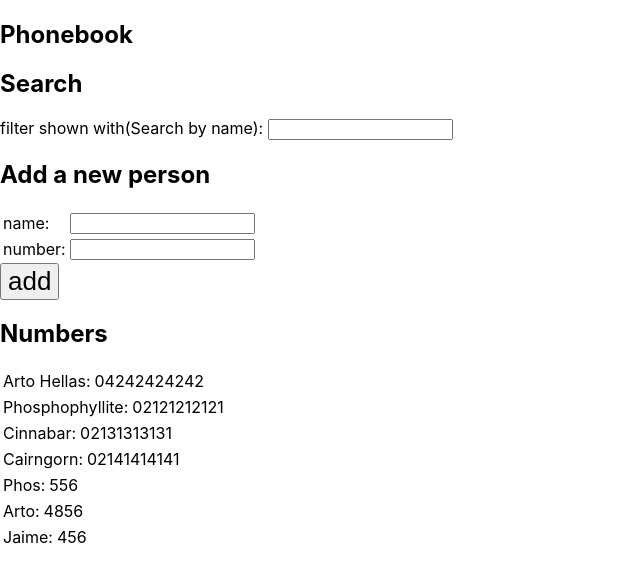
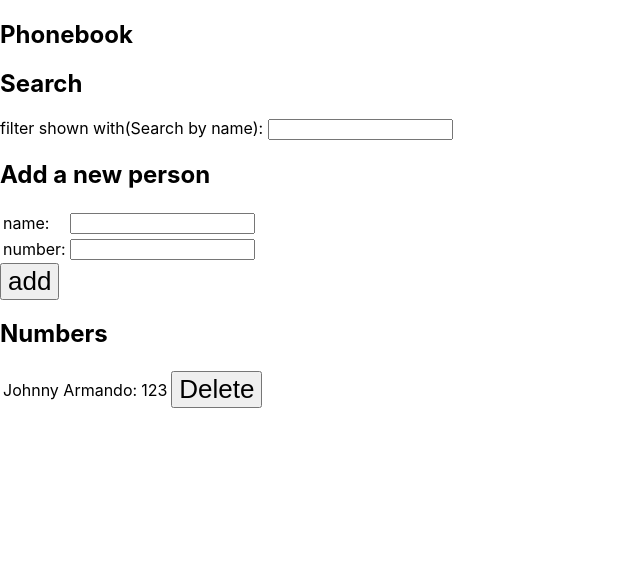
Before and after one commit to HrHrM/Fullstack-Open-2021, a React (Vite) app in the folder FullStack-Open-2021-Course/: page / in a window 1280 px wide. Shown: the top 582 px of the page, without its empty margins (0-640 px from the left). Built offline with nearby package versions, Linux system fonts and the light colour scheme; data requests are answered from the project's data file.

Commit message:
finished 2.17

```diff
--- a/FullStack-Open-2021-Course/db.json
+++ b/FullStack-Open-2021-Course/db.json
@@ -1,39 +1,9 @@
 {
   "persons": [
     {
-      "id": 1,
-      "name": "Arto Hellas",
-      "number": "04242424242"
-    },
-    {
-      "id": 2,
-      "name": "Phosphophyllite",
-      "number": "02121212121"
-    },
-    {
-      "id": 3,
-      "name": "Cinnabar",
-      "number": "02131313131"
-    },
-    {
-      "id": 4,
-      "name": "Cairngorn",
-      "number": "02141414141"
-    },
-    {
-      "id": 5,
-      "name": "Phos",
-      "number": "556"
-    },
-    {
-      "id": 6,
-      "name": "Arto",
-      "number": "4856"
-    },
-    {
-      "name": "Jaime",
-      "number": "456",
-      "id": 7
+      "name": "Johnny Armando",
+      "number": "123",
+      "id": 1
     }
   ],
   "notes": [
--- a/FullStack-Open-2021-Course/src/App.jsx
+++ b/FullStack-Open-2021-Course/src/App.jsx
@@ -8,7 +8,7 @@ import Filter              from './Components/Filter'
 import PersonForm          from './Components/PersonForm'
 import Numbers             from './Components/Numbers'
 import axios               from 'axios'
-import noteService         from './Services/notes'
+import Service         from './Services/notes'
 
 
 const App = () => {
@@ -19,7 +19,7 @@ const App = () => {
   const [ searchName, setSearchName ] = useState('')
 
   useEffect(() =>{
-    noteService.getAll().then(initialPersons => setPersons(initialPersons))
+    Service.getAll().then(initialPersons => setPersons(initialPersons))
   }, [])
   console.log('render', persons.length, 'persons')
 
@@ -48,7 +48,7 @@ const App = () => {
     const igual = repeat(newPerson.name, newPerson.number)
 
       if(!igual) {
-        noteService.create(newPerson).then(returnedPerson => {
+        Service.create(newPerson).then(returnedPerson => {
           setPersons(persons.concat(returnedPerson))
           console.log(newPerson)
         })
@@ -79,7 +79,7 @@ const App = () => {
       </div>
       <Title text = {'Numbers'} />
       <div>
-        <Numbers persons={persons} setPersons = {setPersons} />
+        <Numbers persons={persons} setPersons = {setPersons}/>
       </div>
     </div>
   )
--- a/FullStack-Open-2021-Course/src/Components/Numbers.jsx
+++ b/FullStack-Open-2021-Course/src/Components/Numbers.jsx
@@ -2,8 +2,8 @@ import React  from "react";
 import Person from "./Person";
 
 
-const Numbers = ({ persons, setPersons }) => {
-    const personsMap = persons.map(e => <Person persons = {e} key = {e.id} />)
+const Numbers = ({ persons, setPersons}) => {
+    const personsMap = persons.map(e => <Person persons = {e} key = {e.id} setPersons = {setPersons}/>)
 
     return(
       <>
--- a/FullStack-Open-2021-Course/src/Components/Person.jsx
+++ b/FullStack-Open-2021-Course/src/Components/Person.jsx
@@ -1,6 +1,16 @@
 import React from "react";
+import Service from '../Services/notes'
 
-const Person = ({persons}) => {
+const Person = ({persons, setPersons}) => {
+
+  const handleDel = () => {
+    const message = `Delete ${persons.name}`
+    console.log('Delete Clicked')
+    if(window.confirm(message)){
+      Service.erase(persons.id)
+      Service.getAll().then(data => setPersons(data))
+    }
+  }
 
   return(
     <>
@@ -9,6 +19,7 @@ const Person = ({persons}) => {
           <tr>
             <td> {persons.name}: </td>
             <td> {persons.number} </td>
+            <td> <button onClick = {handleDel}>Delete</button> </td>
           </tr>
         </tbody>
       </table>
--- a/FullStack-Open-2021-Course/src/Services/notes.jsx
+++ b/FullStack-Open-2021-Course/src/Services/notes.jsx
@@ -14,14 +14,14 @@ const create = (newPerson) => {
     return request.then(response => response.data)
 }
 
-const delete_ = (id) => {
-    const request = axios.delete(baseUrl, id)
+const erase = (id) => {
+    const request = axios.delete(`${baseUrl}/${id}`)
     return request.then(response => response.data)
 }
 
 
 
-export default { getAll, create, delete_ }
+export default { getAll, create, erase }
 
 
 //---------------------Notes----------------------
```
